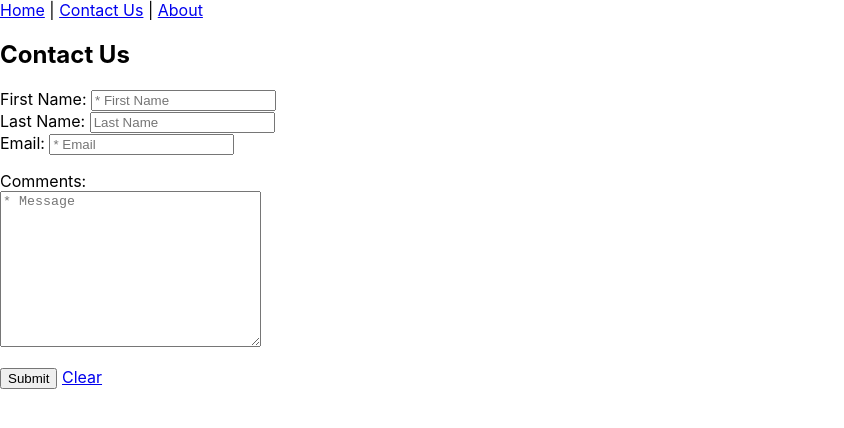
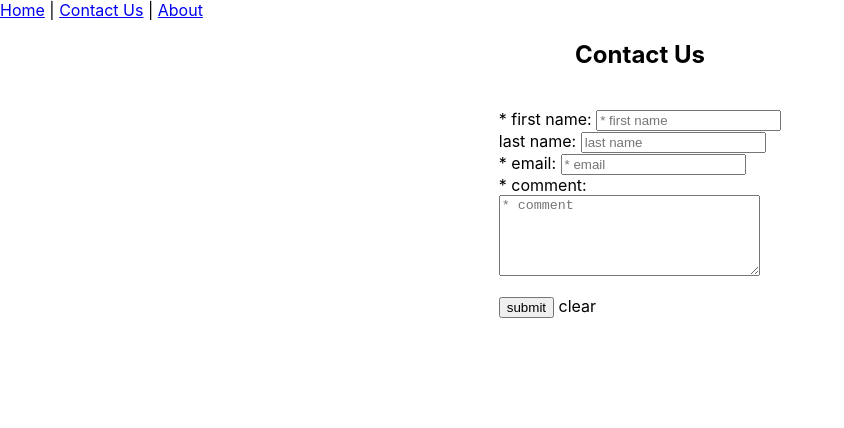
Before and after one commit to NatGallagher/taskmgr-app-v1, a React (Create React App) app in the folder taskmgr-app-v1/: page /#/contact in a window 1280 px wide. Shown: the top 428 px of the page, without its empty margins (0-844 px from the left). Built offline with nearby package versions, Linux system fonts and the light colour scheme.

Commit message:
contact us page

```diff
--- a/taskmgr-app-v1/src/components/ContactUs.js
+++ b/taskmgr-app-v1/src/components/ContactUs.js
@@ -1,27 +1,94 @@
-import {useEffect} from "react"
+import {useEffect, useRef} from "react"
 
 function ContactUs() {
-  useEffect(() => {
 
-    console.log("ContactUs page load")
-  },[])//[] - run only 1 time
+  const outputDiv = useRef("");
+  const txtfirstname = useRef("");
+  const txtlastname = useRef("");
+  const txtemail = useRef("");
+  const txtphone = useRef("");
+  const txtcomment = useRef("");
+
+  const btnHandleFormValidation = (event)=>
+    {
+        let _msg = "";
+
+        event.preventDefault();
+
+        outputDiv.current.innerText = _msg
+        console.log(_msg)
+
+        if(txtfirstname.current.value == null | txtfirstname.current.value.trim().length == 0) {
+          _msg = "## please enter a valid first name"
+          outputDiv.current.innerText = _msg;
+          return false;
+        }
+
+        if(txtemail.current.value == null | txtemail.current.value.trim().length == 0) {
+          _msg = "## please enter a valid email"
+          outputDiv.current.innerText = _msg;
+          return false;
+        }
+
+        if(txtcomment.current.value == null | txtcomment.current.value.trim().length == 0) {
+          _msg = "## please enter a valid comment"
+          outputDiv.current.innerText = _msg;
+          return false;
+        }
+
+        outputDiv.current.innerText = "form submitted"
+
+        _msg = `## form submit: ${txtfirstname.current.value} ${txtlastname.current.value} - ${txtemail.current.value}
+        - ${txtcomment.current.value}`
+
+        console.log(_msg)
+
+        //clear fields
+        txtfirstname.current.value = "";
+        txtlastname.current.value = "";
+        txtemail.current.value = "";
+        txtcomment.current.value = "";
+
+        //field focus
+        txtfirstname.current.focus()
+
+    }
+
+
+    /* useEffect(function) - ananymous function, callback, arraw fuction */
+    //useEffect(function(){})
+    //useEffect(()=>{
+
+    useEffect(()=>{
+
+      console.log("#App::ContactUs page load")
+
+      //page load [] -- 1 time
+      //-- always refresh page on state update -- setTodoList , updated caused a page refresh, = endless loop page refresh
+
+    },[]) //[] - run only 1 time
+
     return (
       <>
+        <div className="app-center-page">
           <h2>Contact Us</h2>
+          <div ref={outputDiv}></div>
+          <br/>
           <form>
               <div>
-                <span>First Name: </span><input type="text" maxlength={25} placeholder="* First Name"/>
+                  <span>* first name: </span> <input ref={txtfirstname} type="text" maxLength={25} placeholder="* first name"/>
                   <br/>
-                <span>Last Name: </span><input type="text" maxlength={25} placeholder="Last Name"/>
+                  <span>last name: </span> <input ref={txtlastname} type="text" maxLength={25} placeholder="last name"/>
                   <br/>
-                <span>Email: </span><input type="text" maxlength={100} placeholder="* Email"/>
+                  <span>* email: </span> <input ref={txtemail} type="text" maxLength={100} placeholder="* email"/>
+                  <br/>
+                  <span>* comment: </span>
+                  <br/><textarea ref={txtcomment} rows={5} cols={30} maxLength={100} placeholder="* comment"></textarea>
                   <p></p>
-                <span>Comments: </span><br/>
-                <textarea name="message" cols="30" rows="10" placeholder="* Message" required></textarea><br/>
-                <p></p>
-                <button>Submit</button> {" "} <a href="#">Clear</a>
+                  <button onClick={btnHandleFormValidation}>submit</button> {" "} <a>clear</a>
               </div>
           </form>
+      </div>
       </>
     );
   }
--- a/taskmgr-app-v1/src/components/Home.js
+++ b/taskmgr-app-v1/src/components/Home.js
@@ -22,8 +22,7 @@ function Home() {
   const [msgText,setMsg] = useState("")
 
   const handleAddNewItem = (e) =>{
-    e.preventDefault(); //prefent event ie: onclick from continuing
-    //allow on 1 click on current event
+    e.preventDefault();
 
       if(txtitem === null ||  txtitem.trim().length === 0)
       {
@@ -51,20 +50,37 @@ function Home() {
 
    function handleDelete(e, id){
 
-    e.preventDefault()
+    e.preventDefault() //previent ie: onclick from continuing / bubling
+    //allow on 1 click on current event
+    //onclick would refresh page
+    //used in form buttons events
 
-    //if(!("delete item?")){
-      //return false;
-    //}
+    if(!window.confirm("delete item?")){
+      return false;
+    }
 
-    //array.findIndex
-    //tmplist.splice(foundindex,1)
-    //todolist.splice(foundindex,1)
+    setTmpList((prevval)=>{
+      const _lst = [...prevval]
+
+      const _index = _lst.findIndex((item)=>{
+        if (item.id == id)
+        {
+          return true;
+        }
+      })
+
+      if(_index>0)
+      {
+        _lst.splice(_index,1)
+      }
+
+      setTodoList((prevval)=>[..._lst]);
+      return _lst;
+    });
 
     setMsg(`# item deleted ${id}`)
 
    }
-
 
   /* useEffect(function) - ananymous function, callback, arraw fuction */
   //useEffect(function(){})
@@ -98,13 +114,13 @@ function Home() {
               <p></p>
           </div>
           <p>{msgText}</p>
-          <p></p>
+          <br/>
           <div>
-          <a>all</a> {" | "}
-          <a>complete</a> {" | "}
-          <a>in-complete</a>
+            <a>all</a> {" | "}
+            <a>complete</a> {" | "}
+            <a>in-complete</a>
           </div>
-          <p></p>
+          <br/>
           <div>
               {todolist && todolist.map((item)=>
               <p key={item.id}>{
@@ -113,7 +129,7 @@ function Home() {
                     {" "}
                     <span>{item.name}</span>
                     {" "}
-                    <button onClick={handleDelete(item.id)}>x</button>
+                   <button onClick={(e)=>handleDelete(e,item.id)}>x</button>
                 </>}
               </p>)}
           </div>
```
Lines whose indentation alone changed are shown as unchanged.
